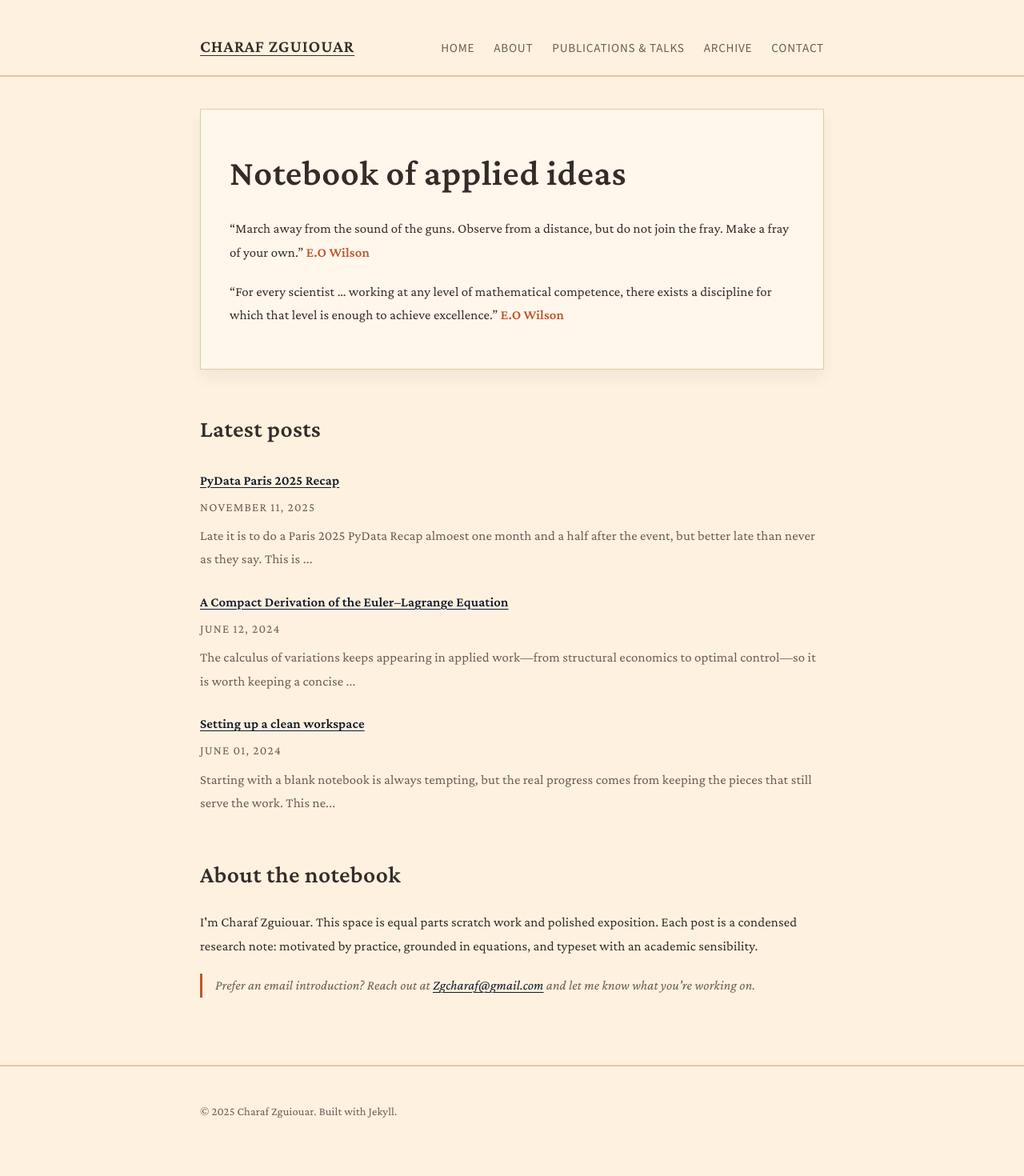
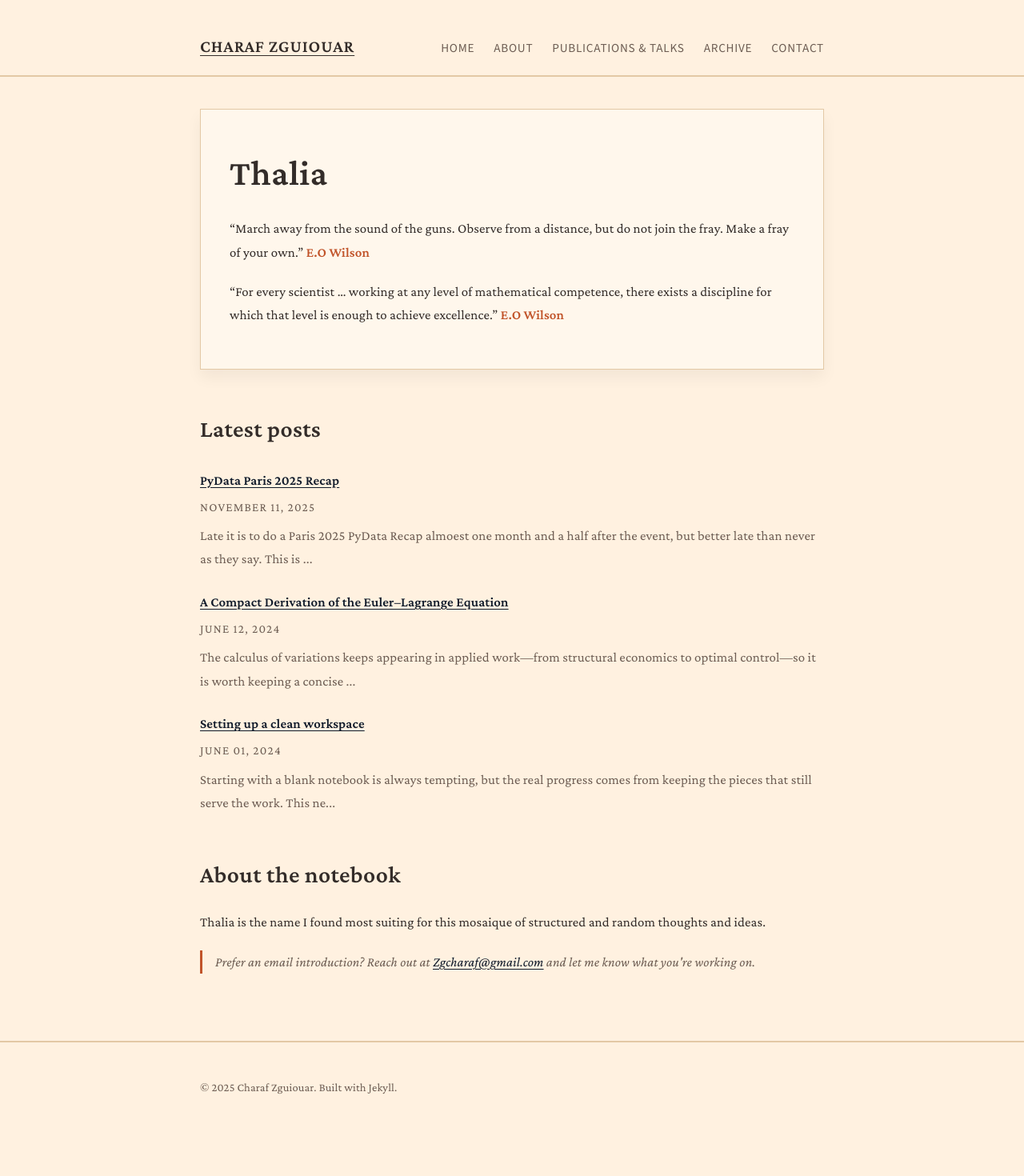
Before and after one commit to zgcharaf/zgcharaf.github.io, a Jekyll site: the page built from index.html, in a window 1280 px wide. Shown: the whole page at 80% size. Built offline with Jekyll 4.4.1, drawn with Linux system fonts in a browser that asks for light colours; after the commit the page ends 1440 px from its top, so only the background shows below that.

Commit message:
Update index.html

```diff
--- a/index.html
+++ b/index.html
@@ -5,7 +5,7 @@ description: Research notebook presented in a LaTeX-inspired layout.
 ---
 
 <section class="home-lede">
-  <h1>Notebook of applied ideas</h1>
+  <h1>Thalia</h1>
   <p>
    “March away from the sound of the guns. Observe from a distance, but do not join the fray. Make a fray of your own.”
     <span class="accent-red">E.O Wilson </span>  </p>
@@ -36,9 +36,7 @@ description: Research notebook presented in a LaTeX-inspired layout.
 <section class="home-section">
   <h2>About the notebook</h2>
   <p>
-    I'm Charaf Zguiouar. This space is equal parts scratch work and polished exposition. Each post is a
-    condensed research note: motivated by practice, grounded in equations, and typeset with an academic
-    sensibility.
+   Thalia is the name I found most suiting for this mosaique of structured and random thoughts and ideas.
   </p>
   <p class="note">
     Prefer an email introduction? Reach out at <a href="mailto:{{ site.email }}">{{ site.email }}</a> and let me know
```
